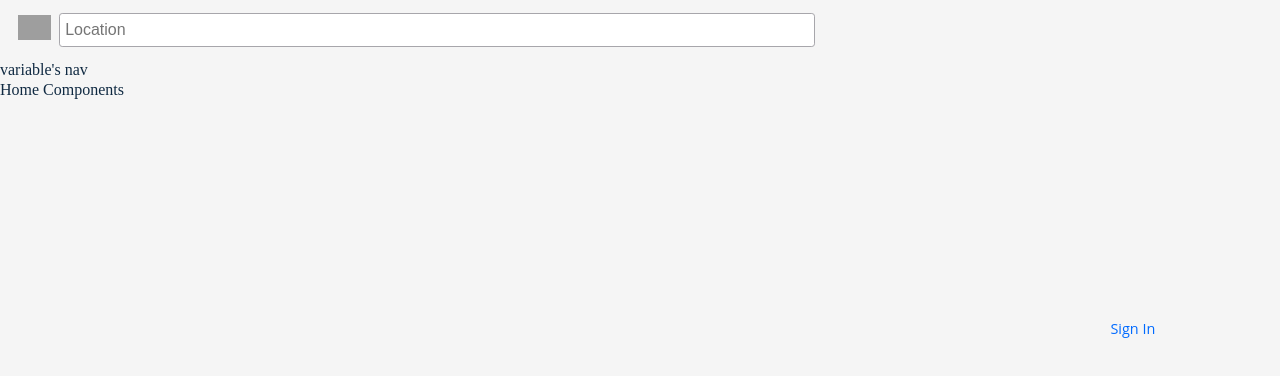
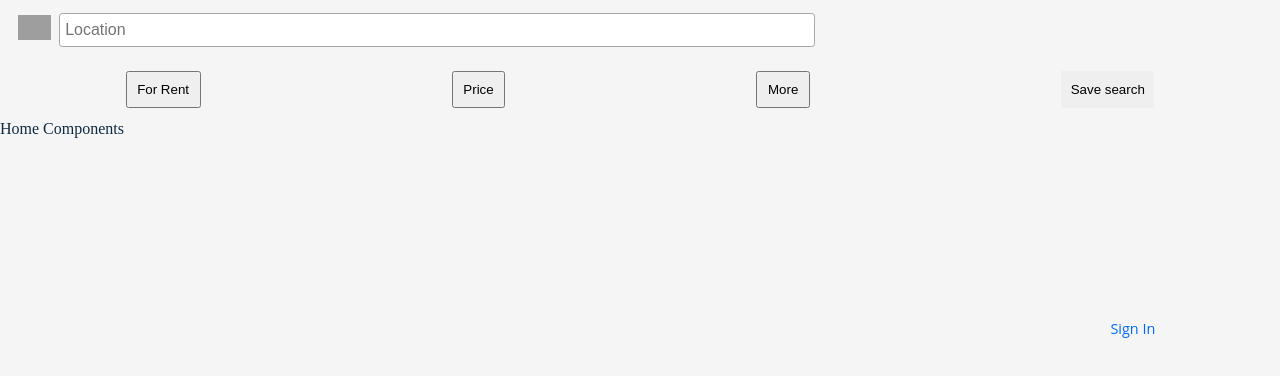
Before and after one commit to AbdullatifSadiq/zillowClone-react, a React (Create React App) app: page / in a window 1280 px wide. Shown: the top 376 px of the page. Built offline with nearby package versions, Linux system fonts and the light colour scheme; grey boxes are pictures that could not be loaded.

Commit message:
one of those days

```diff
--- a/src/Components/HomesDisplay.js
+++ b/src/Components/HomesDisplay.js
@@ -42,13 +42,22 @@ const HomesDisplay = () => {
               color: '#006aff',
               fontSize: '0.9rem',
               paddingInline: '0.6rem',
+              fontFamily:
+                'Open Sans, Adjusted Arial, Tahoma, Geneva, sans-serif !important',
             }}
           >
             Sign In
           </a>
         </span>
       </div>
-      <div className='variables-nav'>variable's nav</div>
+      <div className='variables-nav'>
+        <button className='rent-sale-btn'>For Rent</button>
+        <button className='rent-sale-btn'>Price</button>
+        <button className='rent-sale-btn'>More</button>
+        <button className='rent-sale-btn' style={{ border: '0px' }}>
+          Save search
+        </button>
+      </div>
       <div className='homes'>Home Components</div>
     </>
   );
--- a/src/main.css
+++ b/src/main.css
@@ -487,6 +487,18 @@ nav {
   border: 0;
   border: 1px solid rgb(167, 166, 171);
   border-radius: -2rem;
+}
+.variables-nav {
+  display: flex;
+  /* align-content: center; */
+  padding-block: 0.7rem;
+  justify-content: space-around;
+}
+.rent-sale-btn {
+  /* margin-inline: 0.3rem; */
+  padding-inline: 0.6rem;
+  height: 37px;
+  min-width: 44px;
 }
 /* Tablet version */
 @media only screen and (min-width: 768px) {
```
